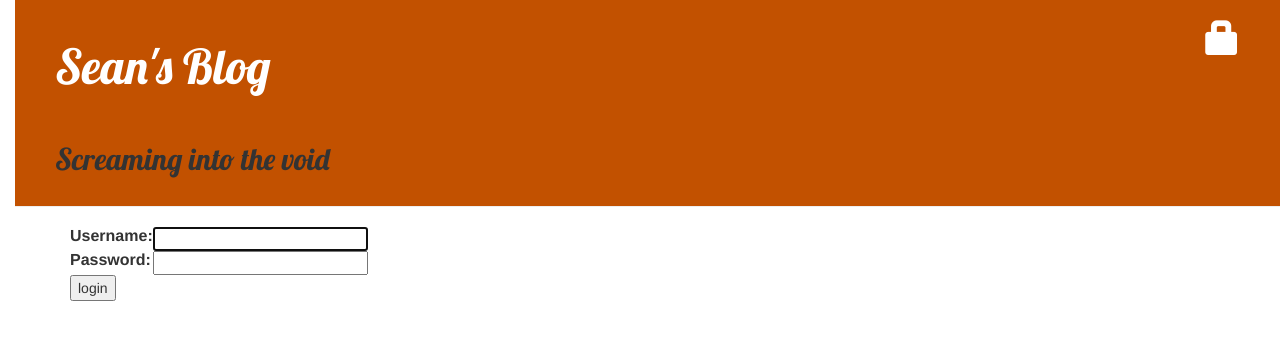
After one commit to skbrimer/my-first-blog, a Django app: page /accounts/login/ in a window 1280 px wide. The commit adds this page. Shown: the top 340 px of the page. Run offline with Django 3.2, Linux system fonts and the light colour scheme; some libraries are stand-ins or nearby versions.

Commit message:
added login and logout

```diff
--- a/blog/static/css/blog.css
+++ b/blog/static/css/blog.css
@@ -28,7 +28,8 @@ h1, h2, h3, h4 {
 }
 
 .date {
-    color: #828282;
+	float: right;
+	color: #828282;
 }
 
 .save {
--- a/blog/templates/blog/base.html
+++ b/blog/templates/blog/base.html
@@ -11,13 +11,17 @@
   <body>
     <div class="page-header">
       {% if user.is_authenticated %}
+          <a href="{% url 'post_draft_list' %}" class="top-menu"><span class="glyphicon glyphicon-edit"></span></a>
           <a href="{% url 'post_new' %}" class="top-menu"><span class="glyphicon glyphicon-plus"></span></a>
+          <p class="top-menu">Hello {{ user.username }} <small>(<a href="{% url 'logout' %}">Log out</a>)</small></p>
+      {% else %}
+          <a href="{% url 'login' %}" class="top-menu"><span class="glyphicon glyphicon-lock"></span></a>
       {% endif %}
-        <h1><a href="/">Sean's Blog</a></h1>
+        <h1><a href="/">Sean's Blog</a></h1><br/><h2>Screaming into the void</h2>
     </div>
       <div class="content container">
         <div class="row">
-          <div class="col-md-8">
+          <div class="col-md-12">
           {% block content %}
           {% endblock %}
         </div>
--- /dev/null
+++ b/blog/templates/registration/login.html
@@ -0,0 +1,24 @@
+{% extends "blog/base.html" %}
+
+{% block content %}
+    {% if form.errors %}
+        <p>Your username and password didn't match. Please try again.</p>
+    {% endif %}
+
+    <form method="post" action="{% url 'login' %}">
+    {% csrf_token %}
+        <table>
+        <tr>
+            <td>{{ form.username.label_tag }}</td>
+            <td>{{ form.username }}</td>
+        </tr>
+        <tr>
+            <td>{{ form.password.label_tag }}</td>
+            <td>{{ form.password }}</td>
+        </tr>
+        </table>
+
+        <input type="submit" value="login" />
+        <input type="hidden" name="next" value="{{ next }}" />
+    </form>
+{% endblock %}
--- a/blog/urls.py
+++ b/blog/urls.py
@@ -5,5 +5,8 @@ urlpatterns = [
 	path('', views.post_list, name='post_list'),
 	path('post/<int:pk>/', views.post_detail, name='post_detail'),
 	path('post/new', views.post_new, name='post_new'),
-	path('post/<int:pk>/edit/', views.post_edit, name='post_edit')
+	path('post/<int:pk>/edit/', views.post_edit, name='post_edit'),
+	path('drafts/', views.post_draft_list, name='post_draft_list'),
+	path('post/<pk>/publish/', views.post_publish, name='post_publish'),
+	path('post/<pk>/remove/', views.post_remove, name='post_remove'),
 ]
--- a/mysite/settings.py
+++ b/mysite/settings.py
@@ -14,6 +14,8 @@ import os
 from dotenv import load_dotenv
 load_dotenv()
 
+LOGIN_REDIRECT_URL = '/'
+LOGOUT_REDIRECT_URL = '/'
 # Build paths inside the project like this: os.path.join(BASE_DIR, ...)
 BASE_DIR = os.path.dirname(os.path.dirname(os.path.abspath(__file__)))
 
@@ -108,7 +110,7 @@ AUTH_PASSWORD_VALIDATORS = [
 
 LANGUAGE_CODE = 'en-us'
 
-TIME_ZONE = 'UTC'
+TIME_ZONE = 'America/Chicago'
 
 USE_I18N = True
 
--- a/mysite/urls.py
+++ b/mysite/urls.py
@@ -15,8 +15,12 @@ Including another URLconf
 """
 from django.contrib import admin
 from django.urls import path, include
+from django.contrib.auth import views as auth_views
 
 urlpatterns = [
     path('admin/', admin.site.urls),
 	path('',include('blog.urls')),
+    path('accounts/', include('django.contrib.auth.urls')),
+    path('accounts/login/', auth_views.LoginView.as_view(template_name='blog/login.html')),
+    path('accounts/logout/', auth_views.LogoutView.as_view(template_name='blog/logout.html'))
 ]
```
Also changed, not shown: blog/templates/blog/post_detail.html (+6 -4 lines), blog/templates/blog/post_draft_list.html (added, +11 -0 lines), blog/views.py (+21 -3 lines).
